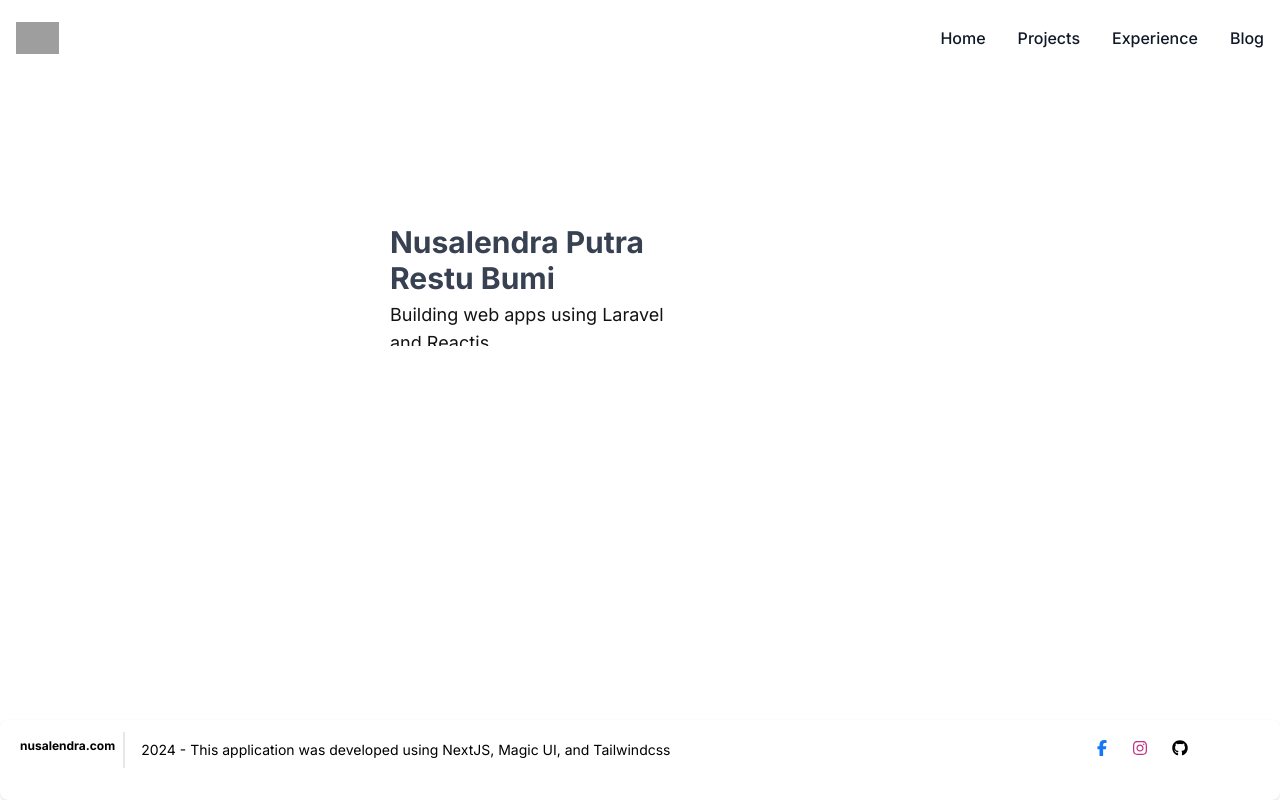
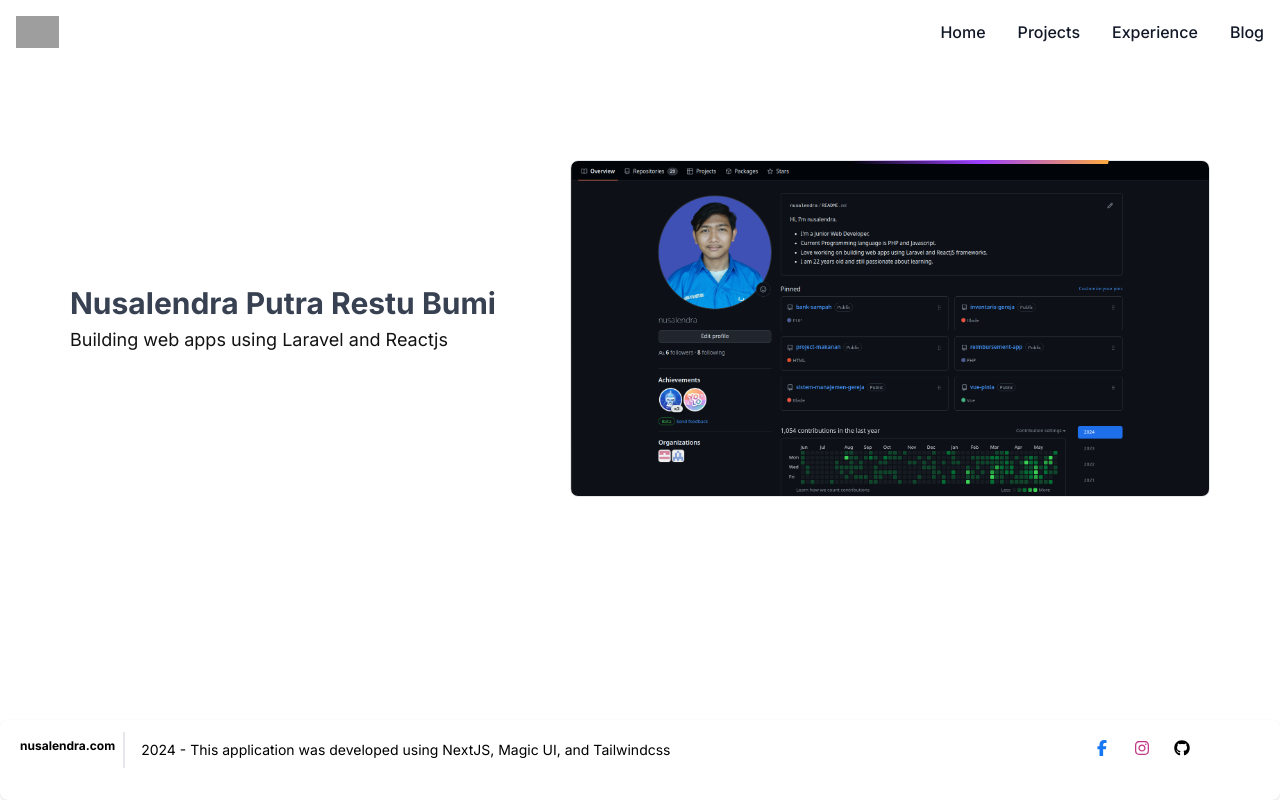
Before and after one commit to nusalendra/blog, a Next.js app: page / in a window 1280 px wide. Built offline with nearby package versions, Linux system fonts and the light colour scheme; grey boxes are pictures that could not be loaded.

Commit message:
fix:fix ui image not showing

```diff
--- a/src/app/page.jsx
+++ b/src/app/page.jsx
@@ -5,7 +5,7 @@ export default function Home() {
   return (
     <>
       <div className="flex-grow sm:p-5 lg:p-5 xl:p-0">
-        <div className="mt-40 lg:flex lg:justify-center lg:items-center sm:mt-56">
+        <div className="mt-40 lg:flex lg:justify-center lg:items-center sm:mt-24">
           <div className="text-start pr-8" style={{ width: "500px" }}>
             <h2 className="font-bold text-gray-700 sm:text-lg lg:text-3xl">
               Nusalendra Putra Restu Bumi
@@ -25,12 +25,12 @@ export default function Home() {
             </div>
           </div>
           <div
-            className="relative rounded-lg overflow-hidden lg:w-1/2"
+            className="relative rounded-lg overflow-hidden w-full lg:w-1/2 lg:mt-0"
           >
             <img
               src="/logo-homepage.png"
               alt="Hero Image"
-              className="hidden w-full rounded-[inherit] border object-contain shadow-lg dark:block"
+              className="block w-full rounded-[inherit] border object-contain shadow-lg dark:block"
             />
             <BorderBeam
               size={250}
--- a/src/components/footer.jsx
+++ b/src/components/footer.jsx
@@ -1,11 +1,10 @@
 export default function Footer() {
   return (
-    <>
     <footer className="bg-white mt-5 rounded-lg shadow dark:bg-white sm:pl-5 lg:pl-5">
-        <div className="w-full mx-auto max-w-screen-xl pb-8 sm:flex sm:justify-between md:flex md:items-center md:justify-between">
+      <div className="w-full mx-auto max-w-screen-xl pb-8 sm:flex sm:justify-between md:items-center">
         <div className="flex items-center">
           <h2 className="font-bold sm:text-xs sm:mt-1">nusalendra.com</h2>
-            <span className="text-black dark:text-black mt-0.5 ml-3 text-sm sm:pl-4 sm:border-l-2 sm:border-gray-200 sm:py-2 sm:mt-3 sm:text-start sm:text-xs sm:ml-2 lg:text-sm lg:w-full">
+          <span className="text-black dark:text-black mt-0.5 ml-3 text-sm sm:pl-4 sm:border-l-2 sm:border-gray-200 sm:py-2 sm:mt-3 sm:text-xs sm:ml-2 lg:text-sm lg:w-full">
             2024 - This application was developed using NextJS, Magic UI, and
             Tailwindcss
           </span>
@@ -18,11 +17,13 @@ export default function Footer() {
               target="_blank"
               className="me-4 md:me-6"
             >
-                <span className="[&>svg]:h-4 [&>svg]:w-3 [&>svg]:fill-[#1877f2]">
-                  <svg xmlns="http://www.w3.org/2000/svg" viewBox="0 0 320 512">
+              <svg
+                className="h-4 w-4 fill-[#1877f2]"
+                xmlns="http://www.w3.org/2000/svg"
+                viewBox="0 0 320 512"
+              >
                 <path d="M80 299.3V512H196V299.3h86.5l18-97.8H196V166.9c0-51.7 20.3-71.5 72.7-71.5c16.3 0 29.4 .4 37 1.2V7.9C291.4 4 256.4 0 236.2 0C129.3 0 80 50.5 80 159.4v42.1H14v97.8H80z" />
               </svg>
-                </span>
             </a>
           </li>
           <li className="flex items-center">
@@ -32,11 +33,13 @@ export default function Footer() {
               target="_blank"
               className="me-4 md:me-6"
             >
-                <span className="[&>svg]:h-4 [&>svg]:w-4 [&>svg]:fill-[#c13584]">
-                  <svg xmlns="http://www.w3.org/2000/svg" viewBox="0 0 448 512">
+              <svg
+                className="h-4 w-4 fill-[#c13584]"
+                xmlns="http://www.w3.org/2000/svg"
+                viewBox="0 0 448 512"
+              >
                 <path d="M224.1 141c-63.6 0-114.9 51.3-114.9 114.9s51.3 114.9 114.9 114.9S339 319.5 339 255.9 287.7 141 224.1 141zm0 189.6c-41.1 0-74.7-33.5-74.7-74.7s33.5-74.7 74.7-74.7 74.7 33.5 74.7 74.7-33.6 74.7-74.7 74.7zm146.4-194.3c0 14.9-12 26.8-26.8 26.8-14.9 0-26.8-12-26.8-26.8s12-26.8 26.8-26.8 26.8 12 26.8 26.8zm76.1 27.2c-1.7-35.9-9.9-67.7-36.2-93.9-26.2-26.2-58-34.4-93.9-36.2-37-2.1-147.9-2.1-184.9 0-35.8 1.7-67.6 9.9-93.9 36.1s-34.4 58-36.2 93.9c-2.1 37-2.1 147.9 0 184.9 1.7 35.9 9.9 67.7 36.2 93.9s58 34.4 93.9 36.2c37 2.1 147.9 2.1 184.9 0 35.9-1.7 67.7-9.9 93.9-36.2 26.2-26.2 34.4-58 36.2-93.9 2.1-37 2.1-147.8 0-184.8zM398.8 388c-7.8 19.6-22.9 34.7-42.6 42.6-29.5 11.7-99.5 9-132.1 9s-102.7 2.6-132.1-9c-19.6-7.8-34.7-22.9-42.6-42.6-11.7-29.5-9-99.5-9-132.1s-2.6-102.7 9-132.1c7.8-19.6 22.9-34.7 42.6-42.6 29.5-11.7 99.5-9 132.1-9s102.7-2.6 132.1 9c19.6 7.8 34.7 22.9 42.6 42.6 11.7 29.5 9 99.5 9 132.1s2.7 102.7-9 132.1z" />
               </svg>
-                </span>
             </a>
           </li>
           <li className="flex items-center">
@@ -46,20 +49,18 @@ export default function Footer() {
               target="_blank"
               className="me-4 md:me-6"
             >
-                <span className="[&>svg]:h-4 [&>svg]:w-4">
               <svg
+                className="h-4 w-4"
                 xmlns="http://www.w3.org/2000/svg"
                 fill="currentColor"
                 viewBox="0 0 496 512"
               >
                 <path d="M165.9 397.4c0 2-2.3 3.6-5.2 3.6-3.3 .3-5.6-1.3-5.6-3.6 0-2 2.3-3.6 5.2-3.6 3-.3 5.6 1.3 5.6 3.6zm-31.1-4.5c-.7 2 1.3 4.3 4.3 4.9 2.6 1 5.6 0 6.2-2s-1.3-4.3-4.3-5.2c-2.6-.7-5.5 .3-6.2 2.3zm44.2-1.7c-2.9 .7-4.9 2.6-4.6 4.9 .3 2 2.9 3.3 5.9 2.6 2.9-.7 4.9-2.6 4.6-4.6-.3-1.9-3-3.2-5.9-2.9zM244.8 8C106.1 8 0 113.3 0 252c0 110.9 69.8 205.8 169.5 239.2 12.8 2.3 17.3-5.6 17.3-12.1 0-6.2-.3-40.4-.3-61.4 0 0-70 15-84.7-29.8 0 0-11.4-29.1-27.8-36.6 0 0-22.9-15.7 1.6-15.4 0 0 24.9 2 38.6 25.8 21.9 38.6 58.6 27.5 72.9 20.9 2.3-16 8.8-27.1 16-33.7-55.9-6.2-112.3-14.3-112.3-110.5 0-27.5 7.6-41.3 23.6-58.9-2.6-6.5-11.1-33.3 2.6-67.9 20.9-6.5 69 27 69 27 20-5.6 41.5-8.5 62.8-8.5s42.8 2.9 62.8 8.5c0 0 48.1-33.6 69-27 13.7 34.7 5.2 61.4 2.6 67.9 16 17.7 25.8 31.5 25.8 58.9 0 96.5-58.9 104.2-114.8 110.5 9.2 7.9 17 22.9 17 46.4 0 33.7-.3 75.4-.3 83.6 0 6.5 4.6 14.4 17.3 12.1C428.2 457.8 496 362.9 496 252 496 113.3 383.5 8 244.8 8zM97.2 352.9c-1.3 1-1 3.3 .7 5.2 1.6 1.6 3.9 2.3 5.2 1 1.3-1 1-3.3-.7-5.2-1.6-1.6-3.9-2.3-5.2-1zm-10.8-8.1c-.7 1.3 .3 2.9 2.3 3.9 1.6 1 3.6 .7 4.3-.7 .7-1.3-.3-2.9-2.3-3.9-2-.6-3.6-.3-4.3 .7zm32.4 35.6c-1.6 1.3-1 4.3 1.3 6.2 2.3 2.3 5.2 2.6 6.5 1 1.3-1.3 .7-4.3-1.3-6.2-2.2-2.3-5.2-2.6-6.5-1zm-11.4-14.7c-1.6 1-1.6 3.6 0 5.9 1.6 2.3 4.3 3.3 5.6 2.3 1.6-1.3 1.6-3.9 0-6.2-1.4-2.3-4-3.3-5.6-2z" />
               </svg>
-                </span>
             </a>
           </li>
         </ul>
       </div>
     </footer>
-    </>
   );
 }
--- a/src/components/navbar.jsx
+++ b/src/components/navbar.jsx
@@ -12,7 +12,7 @@ function Navbar() {
 
   return (
     <>
-      <nav className="border-gray-200 bg-transparent dark:bg-transparent dark:border-gray-700 fixed w-full top-0 left-0 z-50 mt-1.5">
+      <nav className="border-gray-200 bg-transparent dark:bg-transparent dark:border-gray-700 fixed w-full top-0 left-0 z-50">
         <div className="max-w-screen-xl flex flex-wrap items-center justify-between mx-auto p-4">
           <a
             href="https://flowbite.com/"
@@ -91,6 +91,9 @@ function Navbar() {
           </div>
         </div>
       </nav>
+      <main className="pt-16">
+        {/* Konten utama di sini */}
+      </main>
     </>
   );
 }
```
Lines whose indentation alone changed are shown as unchanged.
